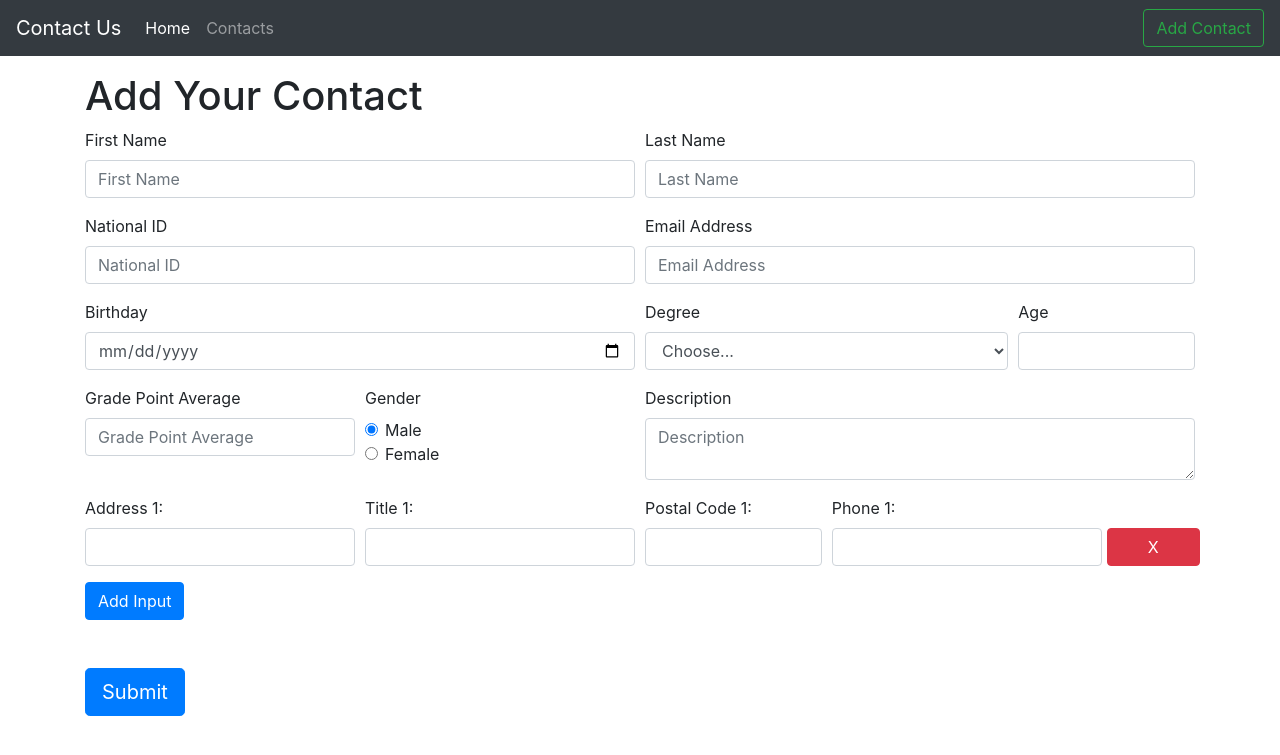
After one commit to mohsengozashti/pythonec401, a Flask app: page /add_contact in a window 1280 px wide. The commit adds this page. Shown: the top 755 px of the page. Run offline with Flask 3, Linux system fonts and the light colour scheme; parts of the project's set-up code (start-up, migrations or seed data) failed here and were passed over.

Commit message:
add address with foreign key when adding contacts, add paginations for table

```diff
--- a/src/models/address.py
+++ b/src/models/address.py
@@ -4,11 +4,11 @@ db = getDB()
 
 class Address(db.Model):
     __tablename__ = 'addresses'
-    id = db.Column(db.Integer, primary_key=True)
+    id = db.Column(db.Integer, primary_key=True,autoincrement=True)
     address = db.Column(db.Text(1000), nullable = False)
     title = db.Column(db.String(80),nullable = False)
     postal_code = db.Column(db.String(80),nullable = False)
     phone = db.Column(db.String(80), unique=True, nullable=True)
-    contact_id = db.Column(db.Integer, db.ForeignKey('contacts.id', ondelete='CASCADE', onupdate='CASCADE'), primary_key=True)
+    contact_id = db.Column(db.Integer, db.ForeignKey('contacts.id', ondelete='CASCADE', onupdate='CASCADE'))
     def __repr__(self):
         return "<Address: {}>".format(self.address)
--- a/src/server.py
+++ b/src/server.py
@@ -1,6 +1,6 @@
-from flask import Flask, render_template, request, flash
+from flask import Flask, render_template, request, flash,redirect,url_for,abort
 from database import create_db,getDB
-from models.contact import Contact
+from models.contact import Contact,Degree
 from models.address import Address
 app = Flask(__name__)
 app.config["SQLALCHEMY_DATABASE_URI"] = "mysql://root:@localhost:3306/contact"
@@ -12,16 +12,58 @@ create_db(app)
 db = getDB()
 
 
-@app.route("/", methods=["GET", "POST"])
+
+
+@app.route("/", methods=["GET"])
 def home():
-    if request.form:
-        print(request.form)
-    flash('this is a flashed message')
     return render_template("home.html")
 
-@app.route("/save", methods=["POST"])
-def save():
-    return 'saved!'
+@app.route('/add_contact', methods=['GET', 'POST'])
+def add_contact():
+    if request.form:
+        addresses = {}
+        # Loop through all items in the form data
+        for key, value in request.form.items():
+            if key.startswith('address'):
+                # Split the key to get the address number and attribute name
+                parts = key.split('[')
+                address_num = parts[1].rstrip(']')
+                attribute_name = parts[2].rstrip(']')
+
+                # Create a dictionary for the address if it doesn't exist yet
+                if address_num not in addresses:
+                    addresses[address_num] = {}
+
+                # Add the attribute to the address dictionary
+                addresses[address_num][attribute_name] = value
+
+        # Print the addresses dictionary
+        contact = Contact(first_name=request.form.get('first_name'),
+                          last_name=request.form.get('last_name'),
+                          national_id=request.form.get('national_id'),
+                          email=request.form.get('email'),
+                          age=request.form.get('age'),
+                          gender = True if request.form.get('gender') == '1' else False,
+                          gpa=request.form.get('gpa'),
+                          birthday=request.form.get('birthday'),
+                          description=request.form.get('description'),
+                          degree=Degree[request.form.get('degree')])
+        db.session.add(contact)
+        db.session.commit()
+        contact = Contact.query.filter_by(national_id=request.form.get('national_id')).first()
+        print(contact)
+        if bool(addresses):
+              for key, adrs in addresses.items():
+                 address = Address(address = adrs['text'],title = adrs['title'],postal_code = adrs['postal_code'],phone = adrs['phone'],contact_id = contact.id)
+                 db.session.add(address)
+        db.session.commit()
+        flash('Contact added successfully.')
+        return redirect(url_for('contacts'))
+    return render_template('add_contact.html')
+
+@app.route("/contacts",methods=['GET'])
+def contacts():
+    return render_template('contacts.html',contacts = Contact.query.order_by(Contact.id).paginate(page=request.args.get('page', 1, type=int), per_page=10))
 
 @app.errorhandler(404)
 def page_not_found(e):
--- /dev/null
+++ b/src/templates/add_contact.html
@@ -0,0 +1,156 @@
+{% extends 'base.html' %}
+
+{% block content %}
+<h1 class="mt-3">Add Your Contact</h1>
+<form method="POST" action="{{url_for('add_contact')}}">
+    <form>
+        <div class="form-row">
+          <div class="form-group col-md-6">
+            <label for="first_name">First Name</label>
+            <input name="first_name" type="text" class="form-control" id="first_name" placeholder="First Name">
+          </div>
+          <div class="form-group col-md-6">
+            <label for="last_name">Last Name</label>
+            <input name="last_name" type="text" class="form-control" id="last_name" placeholder="Last Name">
+          </div>
+        </div>
+        <div class="form-row">
+            <div class="form-group col-md-6">
+                <label for="national_id">National ID</label>
+                <input name="national_id" type="text" class="form-control" id="national_id" placeholder="National ID">
+              </div>
+              <div class="form-group col-md-6">
+                <label for="email">Email Address</label>
+                <input name="email" type="email" class="form-control" id="email" placeholder="Email Address">
+              </div>
+        </div>
+        <div class="form-row">
+          <div class="form-group col-md-6">
+            <label for="birthday">Birthday</label>
+            <input name="birthday" type="date" class="form-control" id="birthday">
+          </div>
+          <div class="form-group col-md-4">
+            <label for="degree">Degree</label>
+            <select name="degree" id="degree" class="form-control">
+              <option selected value="">Choose...</option>
+              <option value="associate">Associate</option>
+              <option value="bachelor">Bachelor</option>
+              <option value="master">Master</option>
+              <option value="doctoral">Doctoral</option>
+              <option value="professional">Professional</option>
+            </select>
+          </div>
+          <div class="form-group col-md-2">
+            <label for="inputZip">Age</label>
+            <input name="age" type="number" class="form-control" id="Age">
+          </div>
+        </div>
+        <div class="form-row">
+            <div class="form-group col-md-3">
+              <label for="GPA">Grade Point Average</label>
+              <input name="gpa" type="text" class="form-control" id="gpa" placeholder="Grade Point Average">
+            </div>
+            <div class="form-group col-md-3">
+                <label for="first_name">Gender</label>
+                <div class="form-check">
+                    <input class="form-check-input" type="radio" name="gender" id="gender1" value="1" checked>
+                    <label class="form-check-label" for="gender1">
+                      Male
+                    </label>
+                  </div>
+                  <div class="form-check">
+                    <input class="form-check-input" type="radio" name="gender" id="gender0" value="0">
+                    <label class="form-check-label" for="gender0">
+                      Female
+                    </label>
+                  </div>
+              </div>
+            <div class="form-group col-md-6">
+              <label for="description">Description</label>
+              <textarea name="description" type="text" class="form-control" id="description" placeholder="Description"></textarea>
+            </div>
+          </div>
+          <div id="form-container">
+            <div class="form-row">
+                <div class="form-group col-md-3">
+                    <label>Address 1:</label>
+                    <input type="text" class="form-control" name="address[address1][text]">
+                  </div>
+                  <div class="form-group col-md-3">
+                    <label>Title 1:</label>
+                    <input type="text" class="form-control" name="address[address1][title]">
+                  </div>
+                  <div class="form-group col-md-2">
+                    <label>Postal Code 1:</label>
+                    <input type="text" class="form-control" name="address[address1][postal_code]">
+                  </div>
+                  <div class="form-group col-md-3">
+                    <label>Phone 1:</label>
+                    <input type="text" class="form-control" name="address[address1][phone]">
+                  </div>
+                  <div class="form-group col-md-1 position-relative mt-5 mt-md-0">
+                    <button class="remove-input btn btn-danger position-absolute fixed-bottom" type="button">X</button>
+                  </div>
+            </div>
+            <button class="add-input btn btn-primary" type="button">Add Input</button>
+          </div>
+        <button type="submit" class="btn btn-primary btn-lg mt-5">Submit</button>
+      </form>
+</form>
+
+<script>
+  // Wait for the DOM to load
+  document.addEventListener('DOMContentLoaded', () => {
+    const formContainer = document.getElementById('form-container');
+    const addInputButton = formContainer.querySelector('.add-input');
+
+    // Add a click event listener to the "Add Input" button
+    addInputButton.addEventListener('click', () => {
+      // Create the new input element
+      const newInput = document.createElement('div');
+      newInput.classList.add('form-row');
+      newInput.innerHTML = `
+                <div class="form-group col-md-3">
+                    <label>Address ${formContainer.children.length}:</label>
+                    <input type="text" class="form-control" name="address[address${formContainer.children.length}][text]">
+                  </div>
+                  <div class="form-group col-md-3">
+                    <label>Title ${formContainer.children.length}:</label>
+                    <input type="text" class="form-control" name="address[address${formContainer.children.length}][title]">
+                  </div>
+                  <div class="form-group col-md-2">
+                    <label>Postal Code ${formContainer.children.length}:</label>
+                    <input type="text" class="form-control" name="address[address${formContainer.children.length}][postal_code]">
+                  </div>
+                  <div class="form-group col-md-3">
+                    <label>Phone ${formContainer.children.length}:</label>
+                    <input type="text" class="form-control" name="address[address${formContainer.children.length}][phone]">
+                  </div>
+                  <div class="form-group col-md-1 position-relative mt-5 mt-md-0">
+                    <button class="remove-input btn btn-danger position-absolute fixed-bottom" type="button">X</button>
+                  </div>
+      `;
+
+      // Add a click event listener to the new "Remove" button
+      const removeInputButtons = newInput.querySelectorAll('.remove-input');
+      removeInputButtons.forEach(button => {
+        button.addEventListener('click', () => {
+          newInput.remove();
+        });
+      });
+
+      // Add the new input element to the form container
+      formContainer.insertBefore(newInput, addInputButton);
+    });
+
+    // Add click event listeners to the existing "Remove" buttons
+    const removeInputButtons = formContainer.querySelectorAll('.remove-input');
+    removeInputButtons.forEach(button => {
+      button.addEventListener('click', (event) => {
+        event.target.parentElement.parentElement.remove();
+      });
+    });
+  });
+</script>
+
+{% endblock %}
--- a/src/templates/base.html
+++ b/src/templates/base.html
@@ -12,8 +12,10 @@
   </head>
   <body>
     {% include 'navbar.html' %}
-    {% block content %}
-    {% endblock %}
+    <div class="container">
+        {% block content %}
+        {% endblock %}
+    </div>
     <!-- Optional JavaScript; choose one of the two! -->
 
     <!-- Option 1: jQuery and Bootstrap Bundle (includes Popper) -->
--- a/src/templates/home.html
+++ b/src/templates/home.html
@@ -13,6 +13,6 @@
 
   <center class="mt-5">
     <div class="h1">welcome to contact us website</div>
-    <button class="btn btn-lg btn-primary mt-2">Go Set your contact now</button>
+    <button class="btn btn-lg btn-primary mt-2">Set your contact now</button>
   </center>
 {% endblock %}
--- a/src/templates/navbar.html
+++ b/src/templates/navbar.html
@@ -7,18 +7,15 @@
     <div class="collapse navbar-collapse" id="navbarSupportedContent">
       <ul class="navbar-nav mr-auto">
         <li class="nav-item active">
-          <a class="nav-link" href="#">Home <span class="sr-only">(current)</span></a>
+          <a class="nav-link" href="{{ url_for('home') }}">Home <span class="sr-only">(current)</span></a>
         </li>
         <li class="nav-item">
-          <a class="nav-link" href="#">Link</a>
-        </li>
-        <li class="nav-item">
-          <a class="nav-link disabled">Disabled</a>
+          <a class="nav-link" href="{{ url_for('contacts') }}">Contacts</a>
         </li>
       </ul>
       <form class="form-inline my-2 my-lg-0">
-        <input class="form-control mr-sm-2" type="search" placeholder="Search" aria-label="Search">
-        <button class="btn btn-outline-success my-2 my-sm-0" type="submit">Search</button>
+        <!-- <input class="form-control mr-sm-2" type="search" placeholder="Search" aria-label="Search"> -->
+        <a href="{{ url_for('add_contact') }}" class="btn btn-outline-success my-2 my-sm-0">Add Contact</a>
       </form>
     </div>
   </nav>
```
Also changed, not shown: src/models/contact.py (+5 -3 lines), src/templates/contacts.html (added, +71 -0 lines).
